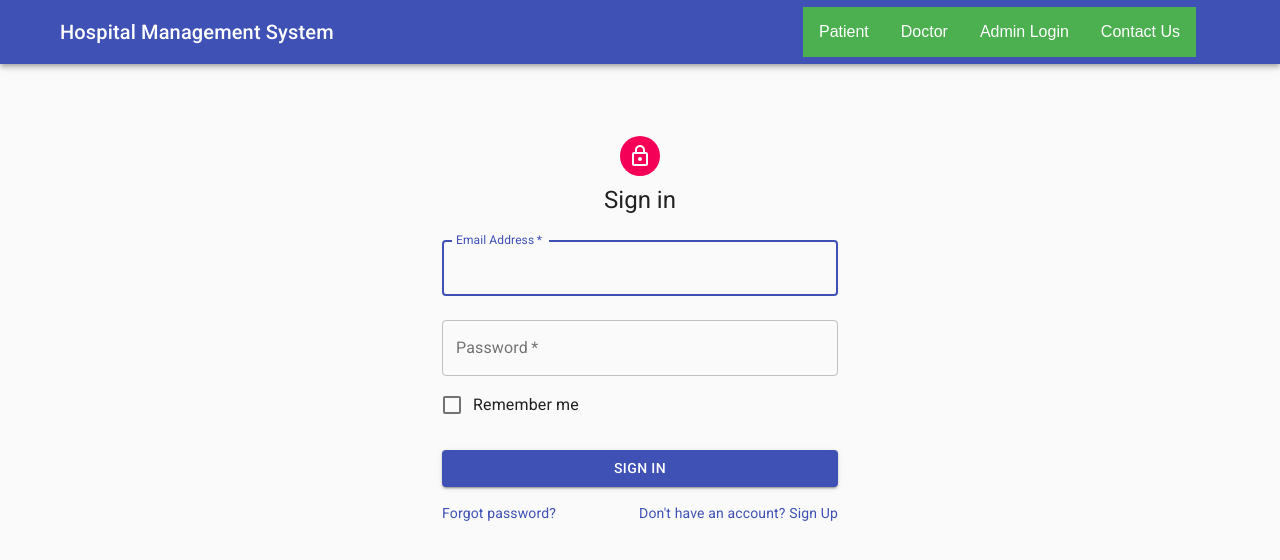
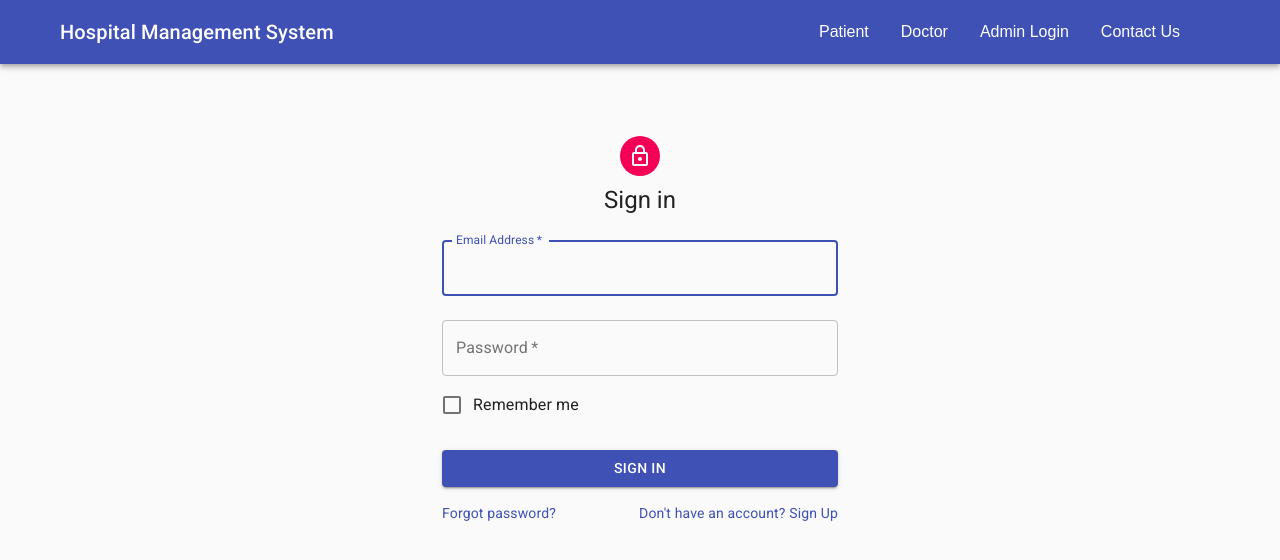
Before and after one commit to nav23040/Hospital-Management-System, a React (Create React App) app in the folder frontend/: page / in a window 1280 px wide. Shown: the top 560 px of the page. Built offline with nearby package versions, Linux system fonts and the light colour scheme.

Commit message:
Update dropdown.css

```diff
--- a/frontend/src/components/dropdown.css
+++ b/frontend/src/components/dropdown.css
@@ -1,6 +1,6 @@
 .dropbtnmain {
     margin-right: 60px;
-    background-color: #4CAF50;
+    background-color: #4caf4f00;
     color: white;
     padding: 16px;
     font-size: 16px;
@@ -8,7 +8,7 @@
     cursor: pointer;
   }
   .dropbtn {
-    background-color: #4CAF50;
+    background-color: #4caf4f00;
     color: white;
     padding: 16px;
     font-size: 16px;
```
